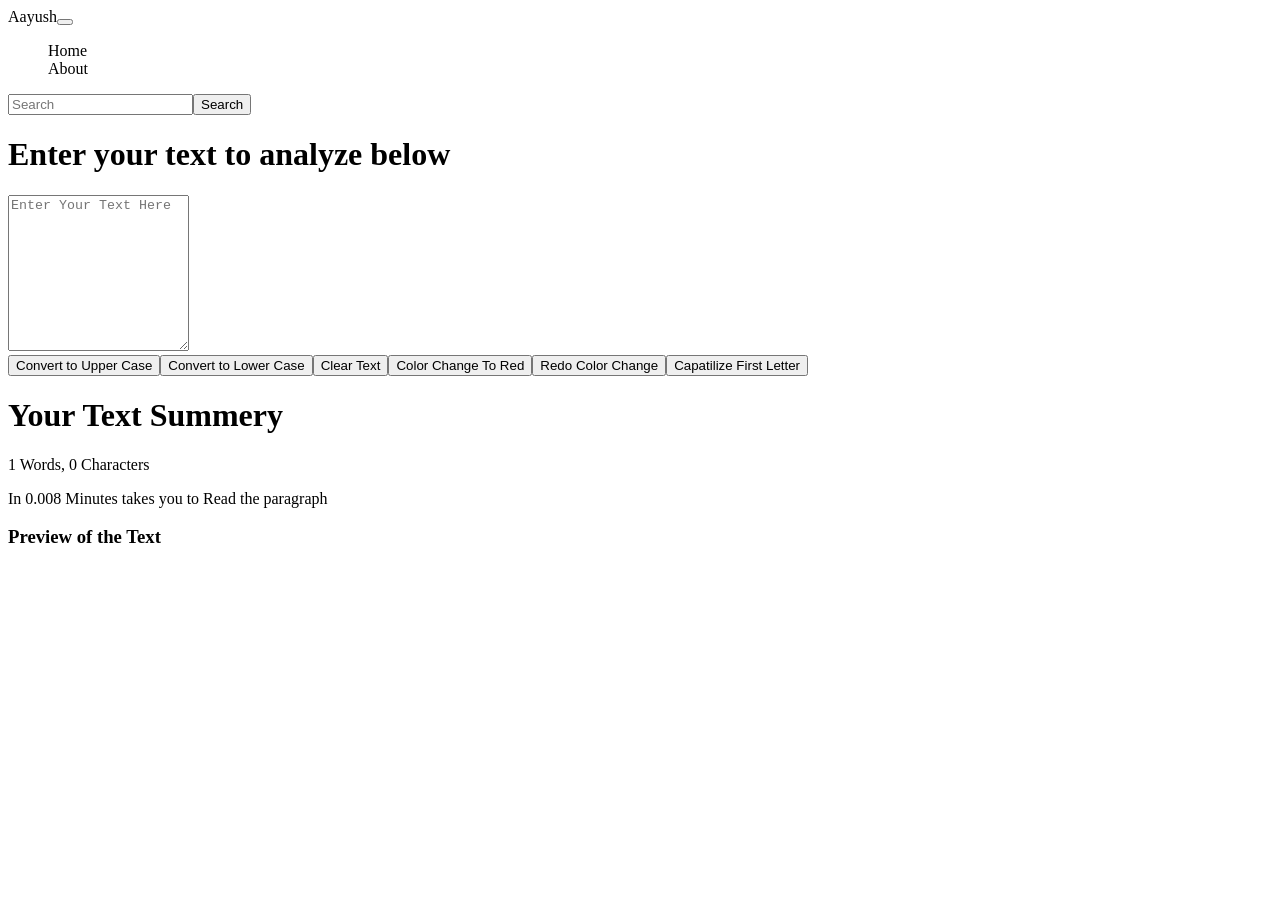
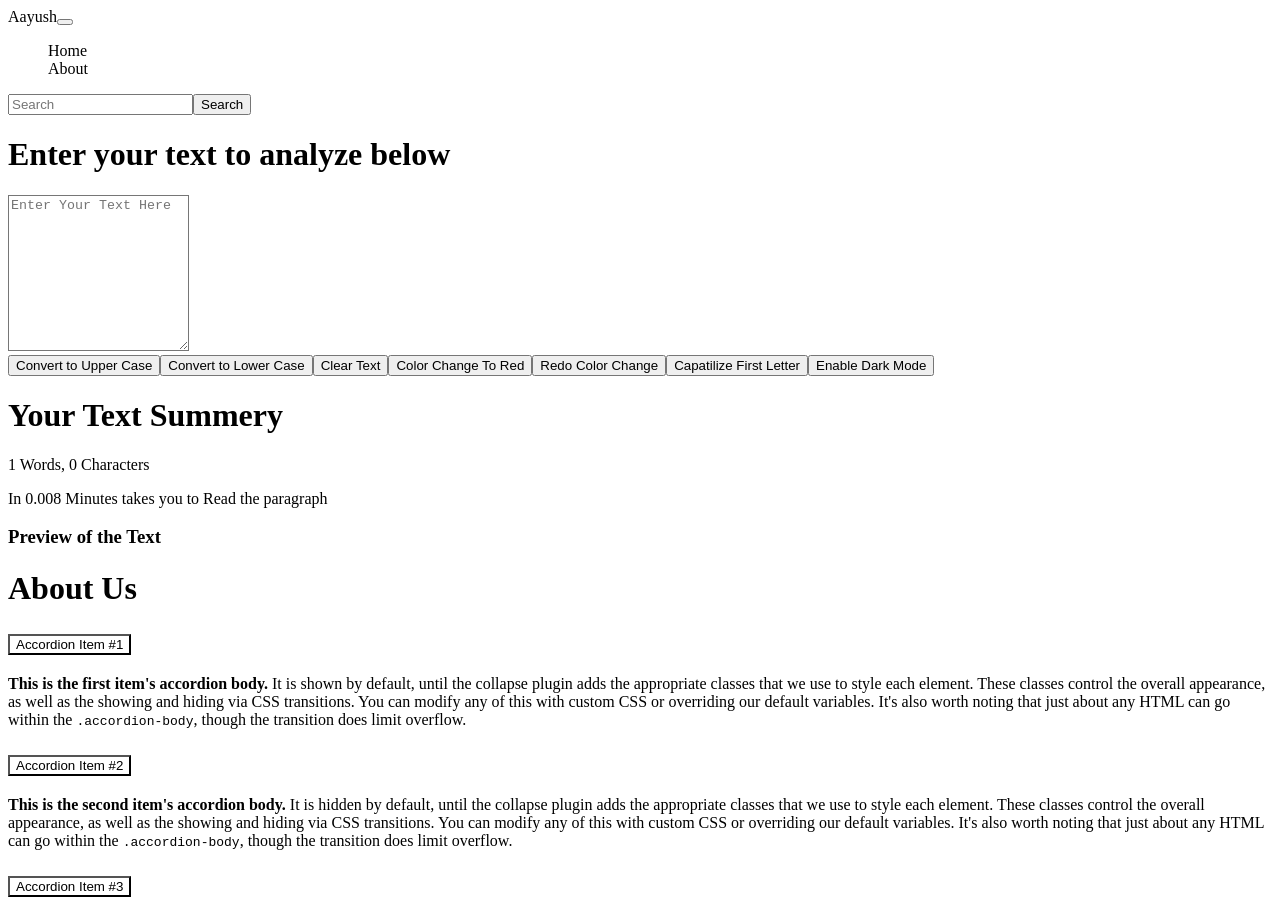
Before and after one commit to mr-prasai2004/Learning_React, a React (Create React App) app in the folder learning_react/: page / in a window 1280 px wide. Shown: the top 917 px of the page. Before the commit the page ends 800 px from the top, so only its background shows below. Built offline with nearby package versions, Linux system fonts and the light colour scheme; the HTML template or start-up script is replaced by a standard one.

Commit message:
Created Dark Mode From Tutorial and created another by myself

```diff
--- a/learning_react/src/App.js
+++ b/learning_react/src/App.js
@@ -1,4 +1,5 @@
 import "./App.css";
+import About from "./components/About";
 import Navbar from "./components/Navbar";
 import TextForm from "./components/TextForm";
 // import Textform2 from "./components/Textform2";
@@ -10,9 +11,11 @@
 <div className="container my-3 ">
 
 <TextForm heading="Enter your text to analyze below"/>
+<About />
 </div>
 {/* <Textform2 />
 <TextForm3 /> */}
+
     </>
   );
 }
--- /dev/null
+++ b/learning_react/src/components/About.js
@@ -0,0 +1,129 @@
+import React,{useState} from "react";
+
+export default function About() {
+  const [myStyle,setMyStyle] = useState({
+    color: "black",
+    backgroundColor: "white",
+
+  })
+  const [btntext, setBtnText]= useState("Enable Dark Mode")
+  const onhandleClick =()=>{
+    if(myStyle.color =='black'){
+        setMyStyle({
+            color: "white",
+    backgroundColor: "black"
+
+        })
+        setBtnText("Enable Light Mode");
+    }
+    else{
+        setMyStyle({
+            color: "black",
+    backgroundColor: "white",
+    // border:'1px solid black'
+        })
+        setBtnText("Enable Dark Mode");
+    }
+
+  }
+  return (
+    <div className="container" style={myStyle}>
+      <h1 className="my-2">About Us</h1>
+      <div className="accordion" id="accordionExample">
+        <div className="accordion-item" style={myStyle}>
+          <h2 className="accordion-header" id="headingOne">
+            <button
+              className="accordion-button"
+              type="button" style={myStyle}
+              data-bs-toggle="collapse"
+              data-bs-target="#collapseOne"
+              aria-expanded="true"
+              aria-controls="collapseOne"
+            >
+              Accordion Item #1
+            </button>
+          </h2>
+          <div
+            id="collapseOne"
+            className="accordion-collapse collapse show"
+            data-bs-parent="#accordionExample"
+          >
+            <div className="accordion-body" style={myStyle}>
+              <strong>This is the first item's accordion body.</strong> It is
+              shown by default, until the collapse plugin adds the appropriate
+              classes that we use to style each element. These classes control
+              the overall appearance, as well as the showing and hiding via CSS
+              transitions. You can modify any of this with custom CSS or
+              overriding our default variables. It's also worth noting that just
+              about any HTML can go within the <code>.accordion-body</code>,
+              though the transition does limit overflow.
+            </div>
+          </div>
+        </div>
+        <div className="accordion-item" style={myStyle}>
+          <h2 className="accordion-header">
+            <button
+              className="accordion-button collapsed"
+              type="button" style={myStyle}
+              data-bs-toggle="collapse"
+              data-bs-target="#collapseTwo"
+              aria-expanded="false"
+              aria-controls="collapseTwo"
+            >
+              Accordion Item #2
+            </button>
+          </h2>
+          <div
+            id="collapseTwo"
+            className="accordion-collapse collapse"
+            data-bs-parent="#accordionExample"
+          >
+            <div className="accordion-body" style={myStyle}>
+              <strong>This is the second item's accordion body.</strong> It is
+              hidden by default, until the collapse plugin adds the appropriate
+              classes that we use to style each element. These classes control
+              the overall appearance, as well as the showing and hiding via CSS
+              transitions. You can modify any of this with custom CSS or
+              overriding our default variables. It's also worth noting that just
+              about any HTML can go within the <code>.accordion-body</code>,
+              though the transition does limit overflow.
+            </div>
+          </div>
+        </div>
+        <div className="accordion-item" style={myStyle}>
+          <h2 className="accordion-header">
+            <button
+              className="accordion-button collapsed"
+              type="button" style={myStyle}
+              data-bs-toggle="collapse"
+              data-bs-target="#collapseThree"
+              aria-expanded="false"
+              aria-controls="collapseThree"
+            >
+              Accordion Item #3
+            </button>
+          </h2>
+          <div
+            id="collapseThree"
+            className="accordion-collapse collapse"
+            data-bs-parent="#accordionExample"
+          >
+            <div className="accordion-body" style={myStyle}>
+              <strong>This is the third item's accordion body.</strong> It is
+              hidden by default, until the collapse plugin adds the appropriate
+              classes that we use to style each element. These classes control
+              the overall appearance, as well as the showing and hiding via CSS
+              transitions. You can modify any of this with custom CSS or
+              overriding our default variables. It's also worth noting that just
+              about any HTML can go within the <code>.accordion-body</code>,
+              though the transition does limit overflow.
+            </div>
+          </div>
+        </div>
+      </div>
+      <div className="container my-3">
+        <button className="btn btn-primary" onClick={onhandleClick}>{btntext}</button>
+      </div>
+    </div>
+  );
+}
--- a/learning_react/src/components/Navbar.js
+++ b/learning_react/src/components/Navbar.js
@@ -3,6 +3,7 @@
 
 export default function Navbar(props) {
   return (
+
     <nav className="navbar navbar-expand-lg navbar-dark bg-dark">
       <div className="container-fluid">
         <a className="navbar-brand" href="/">
--- a/learning_react/src/components/TextForm.js
+++ b/learning_react/src/components/TextForm.js
@@ -29,12 +29,38 @@
     }
     const[text, setText]= useState('');
     // setText("New Text");
+    const [myStyle,setMyStyle]=useState({
+      color:"black",
+      backgroundColor:"white",
+
+    })
+    const [btntext, setBtnText]=useState("Enable Dark Mode");
+    const Mode =()=>{
+    if(myStyle.color === 'white'){
+      setMyStyle({
+        color:'black',
+        backgroundColor:'white',
+        borderRadius: "10px"
+      })
+      setBtnText("Enable Dark Mode")
+    }
+    else{
+      setMyStyle({
+        color:'white',
+        backgroundColor:'black',
+        borderRadius: "10px"
+      })
+      setBtnText("Enable Light Mode")
+
+    }
+    }
+
   return (
     <>
-    <div className='container'>
+    <div className='container' style={myStyle}>
         <h1>{props.heading}</h1>
 <div className="mb-3">
-  <textarea className="form-control" value={text} onChange={handleOnChange} id="myBox" rows="10" placeholder='Enter Your Text Here' />
+  <textarea className="form-control" value={text} onChange={handleOnChange} id="myBox" rows="10" placeholder='Enter Your Text Here'style={myStyle} />
 </div>
 <button className="btn btn-primary mx-2" onClick={handelUpClick} >Convert to Upper Case</button>
 <button className="btn btn-primary mx-2" onClick={handelLowClick}>Convert to Lower Case</button>
@@ -42,17 +68,19 @@
 <button className="btn btn-primary mx-2" onClick={handelColorClick}>Color Change To Red</button>
 <button className="btn btn-primary mx-2" onClick={Redo}>Redo Color Change</button>
 <button className="btn btn-primary mx-2" onClick={FirstLetter}>Capatilize First Letter</button>
+<button className="btn btn-primary mx-2" onClick={Mode}>{btntext}</button>
 
 
 
-</div>
-<div className="container my-3">
+
+<div className="container my-3"style={myStyle}>
   <h1>Your Text Summery</h1>
   <p>{text.split(" ").length} Words, {text.length} Characters</p>
   <p>In {0.008 * text.split(" ").length} Minutes takes you to Read the paragraph</p>
 </div>
 <h3>Preview of the Text</h3>
 <p>{text}</p>
+</div>
 </>
   )
 }
```
